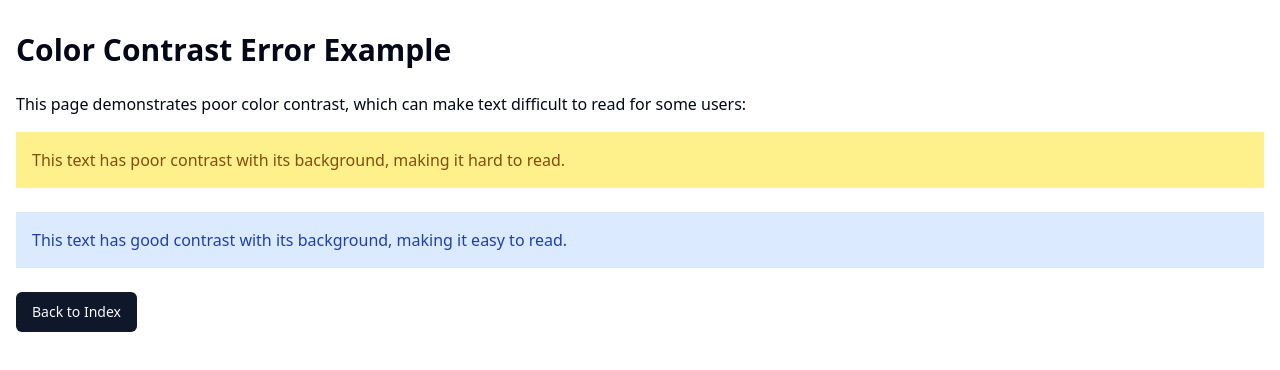
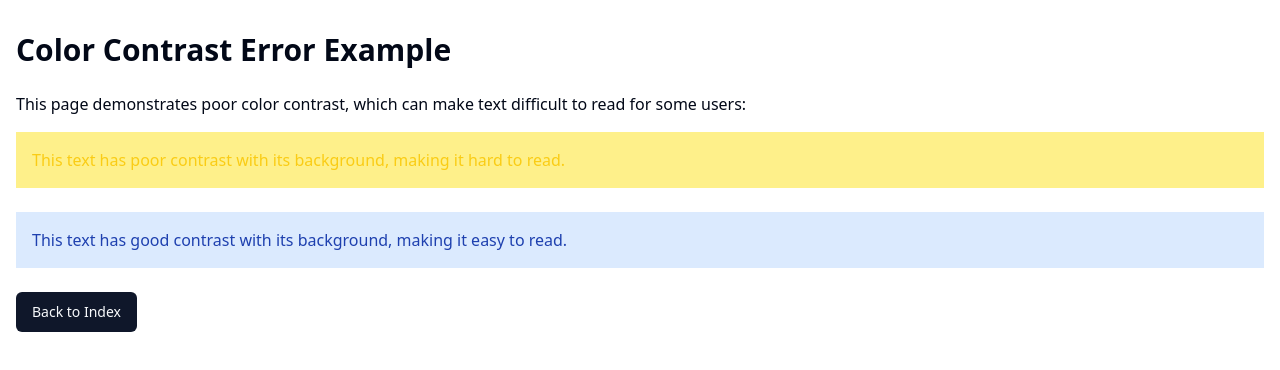
Before and after one commit to GPT-Engineer-App-Dev/accessibility-errors-educate, a React (Vite) app: page /color-contrast in a window 1280 px wide. Shown: the top 370 px of the page. Built offline with nearby package versions, Linux system fonts and the light colour scheme.

Commit message:
Reverted to edit 66b2bd94-4eac-46d6-a2b6-4e3f98db36f2: "Create pages displaying various accessibility errors for educational purposes"

```diff
--- a/src/pages/ColorContrast.jsx
+++ b/src/pages/ColorContrast.jsx
@@ -10,7 +10,7 @@ const ColorContrast = () => {
 
       {/* Bad example */}
       <div className="bg-yellow-200 p-4 mb-6">
-        <p className="text-yellow-800">This text has poor contrast with its background, making it hard to read.</p>
+        <p className="text-yellow-400">This text has poor contrast with its background, making it hard to read.</p>
       </div>
 
       {/* Good example */}
```
